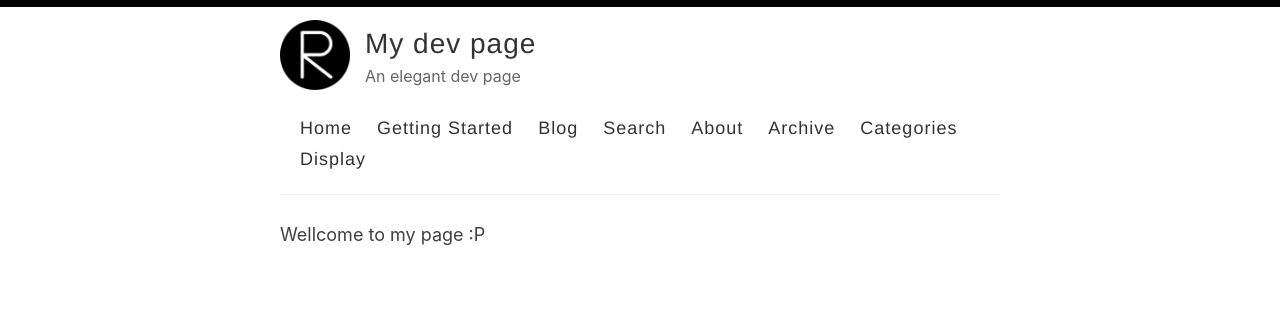
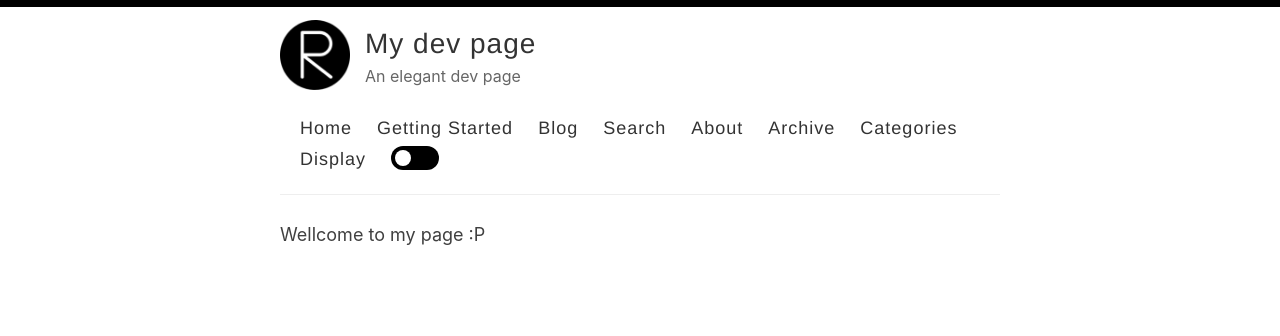
Before and after one commit to swagar/my-reverie, a Jekyll site: the page built from index.html, in a window 1280 px wide. Shown: the top 336 px of the page. Built offline with Jekyll 4.4.1, drawn with Linux system fonts in a browser that asks for light colours.

Commit message:
enable dark mode button

```diff
--- a/_layouts/default.html
+++ b/_layouts/default.html
@@ -8,6 +8,8 @@
     <link rel="stylesheet" type="text/css" href="{{ site.baseurl }}/assets/style.css" />
     <link rel="alternate" type="application/rss+xml" title="{{ site.name }} - {{ site.description }}" href="{{ site.baseurl }}/feed.xml" />
     <link rel="canonical" href="{{ site.url }}{{ page.url }}" />
+
+	<script type="text/javascript" src="{{ site.baseurl }}/assets/style.js"></script>
 
     <meta name="theme-color" content="#000000">
     <link rel="icon" type="image/png" sizes="32x32" href="{{ site.baseurl }}/images/favicon-32x32.png">
@@ -36,6 +38,10 @@
               <a href="{{ site.baseurl }}/archive">Archive</a>
               <a href="{{ site.baseurl }}/categories">Categories</a>
               <a href="{{ site.baseurl }}/display">Display</a>
+
+			  <div class="switch">
+                <span class="btn-toggle"></span>
+              </div>
             </nav>
           </header>
         </div>
--- /dev/null
+++ b/assets/style.js
@@ -0,0 +1,39 @@
+// Toggles dark mode and stuff.
+// css-tricks.com/a-complete-guide-to-dark-mode-on-the-web
+
+function isActuallyDarkTheme() {
+  return (document.documentElement.classList.contains("dark-mode"))
+}
+
+function getTheme() {
+  return (isActuallyDarkTheme() ? "dark" : "light")
+}
+
+function getThemePref() {
+  return localStorage.getItem("theme");
+}
+
+function getThemeOSPref() {
+  return (window.matchMedia("(prefers-color-scheme: dark)").matches ? "dark" : "light")
+}
+
+function toggleTheme() {
+  document.documentElement.classList.toggle("dark-mode")
+  localStorage.setItem("theme", getTheme())
+}
+
+if (!getThemePref()) {
+  localStorage.setItem("theme", getThemeOSPref())
+}
+
+if (getTheme() != getThemePref()) {
+  toggleTheme()
+}
+
+document.addEventListener(
+  "DOMContentLoaded",  // wait for HTML to load, then we can add the button event.
+  function () {
+    const btn = document.querySelector(".switch");
+    btn.addEventListener("click", toggleTheme)
+  }
+)
--- a/assets/style.scss
+++ b/assets/style.scss
@@ -18,6 +18,55 @@
 html {
   font-size: 100%;
   height: 100%;
+}
+
+// Poor man's dark mode
+// dev.to/pqina/poor-man-s-dark-mode-using-css-filter221n
+
+.dark-mode img {
+  filter: invert(100%);
+}
+
+.dark-mode {
+  filter: invert(100%);
+}
+
+// Firefox workaround
+@supports (-moz-appearance:none) {
+  .dark-mode body {
+    background: #000000;
+  }
+}
+
+// Toggle
+// https://codepen.io/coralcat/pen/qBayzVX
+.switch {
+    display: inline-flex;
+    border-radius: 50px;
+    height: 1.5rem;
+    width: 3rem;
+    padding: .25rem;
+    background-color: black;
+    transition: background-color .2s;
+    cursor: pointer;
+    vertical-align: -.1rem;
+    position: relative;
+    left: 20px;
+}
+
+.btn-toggle {
+    width: 1rem;
+    height: 1rem;
+    border-radius: 20px;
+    background-color: white;
+    transition: transform .5s;
+}
+
+.dark-mode .btn-toggle {
+    background-color: black;
+    border-radius: 50%;
+    box-shadow: inset .3rem .3rem 0 0 white;
+    transform: translateX(1.5rem) rotate(270deg);
 }
 
 body {
```
